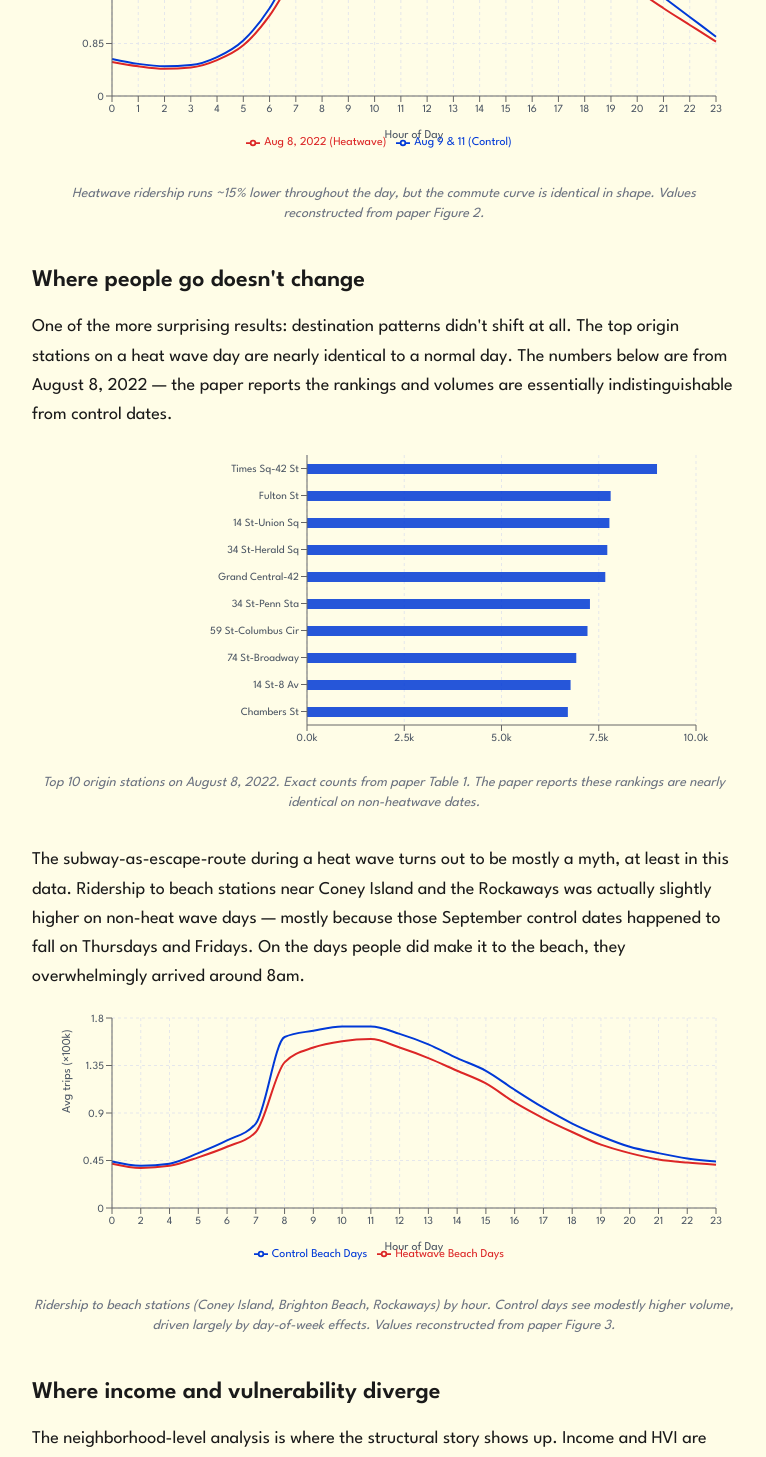
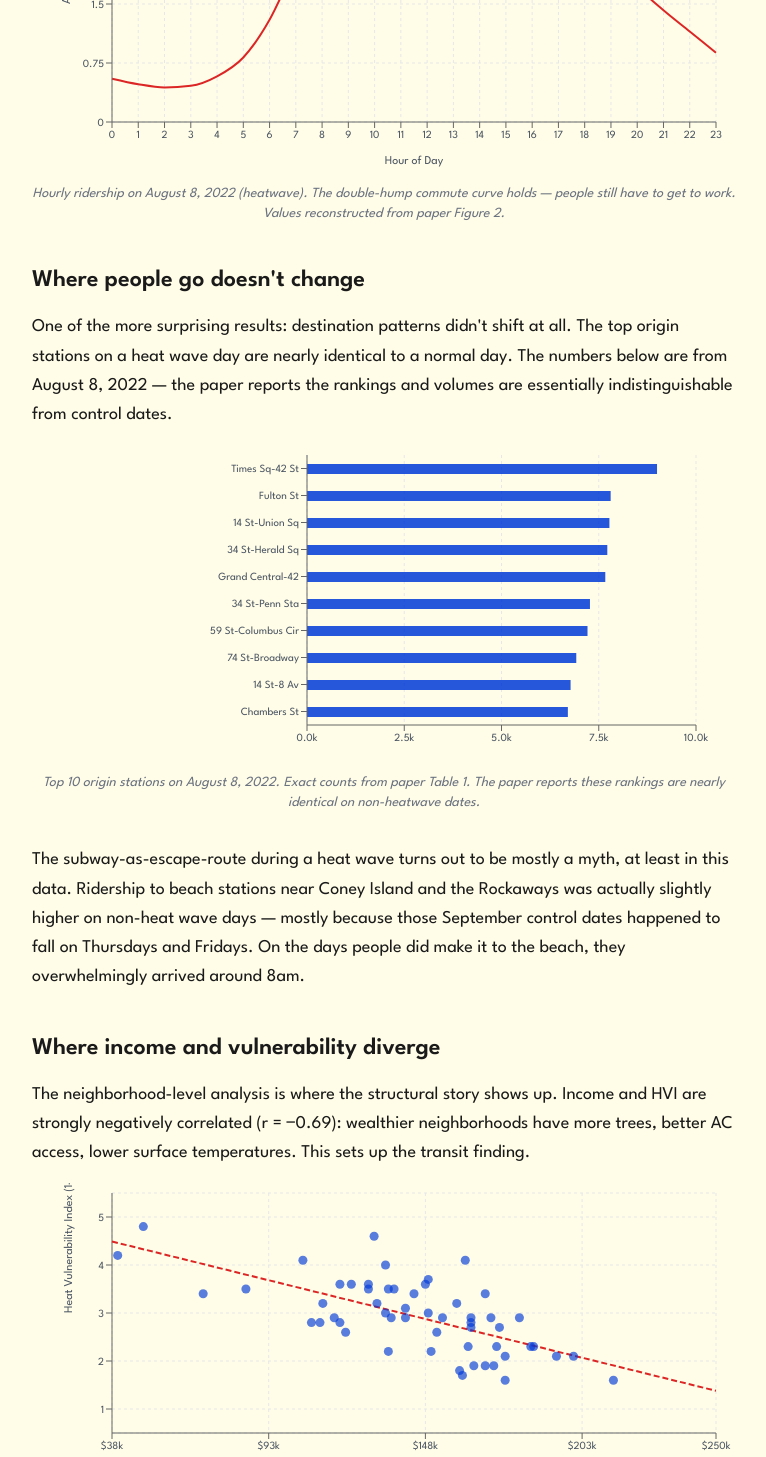
Before and after one commit to jaackiekim/jackiekim.me, a React (Vite) app: page /blog/nyc-transit-analysis in a window 1280 px wide. Shown: the part 1020-2477 px from the top of the page, without its empty margins (256-1022 px from the left). Built offline with nearby package versions, Linux system fonts and the light colour scheme.

Commit message:
drop beach chart, remove control line from ridership chart

```diff
--- a/src/components/NYCTransitPost.tsx
+++ b/src/components/NYCTransitPost.tsx
@@ -233,12 +233,10 @@ export default function NYCTransitPost() {
           <XAxis dataKey="hour" tick={{ fill: axisColor, fontSize: 11 }} label={{ value: 'Hour of Day', position: 'insideBottom', offset: -12, style: labelStyle }} />
           <YAxis tick={{ fill: axisColor, fontSize: 11 }} label={{ value: 'Avg trips (×100k)', angle: -90, position: 'insideLeft', offset: 14, style: labelStyle }} />
           <Tooltip contentStyle={tooltipStyle} formatter={(v: number) => [`${v}×100k trips`, '']} />
-          <Legend wrapperStyle={{ color: axisColor, fontSize: 12, paddingTop: 8 }} />
           <Line type="monotone" dataKey="heatwave" name="Aug 8, 2022 (Heatwave)" stroke={red} strokeWidth={2} dot={false} />
-          <Line type="monotone" dataKey="control" name="Aug 9 & 11 (Control)" stroke={blue} strokeWidth={2} dot={false} />
         </LineChart>
       </ResponsiveContainer>
-      <ChartCaption>Heatwave ridership runs ~15% lower throughout the day, but the commute curve is identical in shape. Values reconstructed from paper Figure 2.</ChartCaption>
+      <ChartCaption>Hourly ridership on August 8, 2022 (heatwave). The double-hump commute curve holds — people still have to get to work. Values reconstructed from paper Figure 2.</ChartCaption>
 
       <SectionHeading>Where people go doesn't change</SectionHeading>
       <Prose>
@@ -259,19 +257,6 @@ export default function NYCTransitPost() {
       <Prose>
         The subway-as-escape-route during a heat wave turns out to be mostly a myth, at least in this data. Ridership to beach stations near Coney Island and the Rockaways was actually slightly higher on non-heat wave days — mostly because those September control dates happened to fall on Thursdays and Fridays. On the days people did make it to the beach, they overwhelmingly arrived around 8am.
       </Prose>
-
-      <ResponsiveContainer width="100%" height={280}>
-        <LineChart data={beachHourly} margin={{ top: 10, right: 20, left: 20, bottom: 24 }}>
-          <CartesianGrid strokeDasharray="3 3" stroke={gridColor} />
-          <XAxis dataKey="hour" tick={{ fill: axisColor, fontSize: 11 }} label={{ value: 'Hour of Day', position: 'insideBottom', offset: -12, style: labelStyle }} />
-          <YAxis tick={{ fill: axisColor, fontSize: 11 }} label={{ value: 'Avg trips (×100k)', angle: -90, position: 'insideLeft', offset: 14, style: labelStyle }} />
-          <Tooltip contentStyle={tooltipStyle} formatter={(v: number) => [`${v}×100k trips`, '']} />
-          <Legend wrapperStyle={{ color: axisColor, fontSize: 12, paddingTop: 8 }} />
-          <Line type="monotone" dataKey="heatwave" name="Heatwave Beach Days" stroke={red} strokeWidth={2} dot={false} />
-          <Line type="monotone" dataKey="control" name="Control Beach Days" stroke={blue} strokeWidth={2} dot={false} />
-        </LineChart>
-      </ResponsiveContainer>
-      <ChartCaption>Ridership to beach stations (Coney Island, Brighton Beach, Rockaways) by hour. Control days see modestly higher volume, driven largely by day-of-week effects. Values reconstructed from paper Figure 3.</ChartCaption>
 
       <SectionHeading>Where income and vulnerability diverge</SectionHeading>
       <Prose>
```
